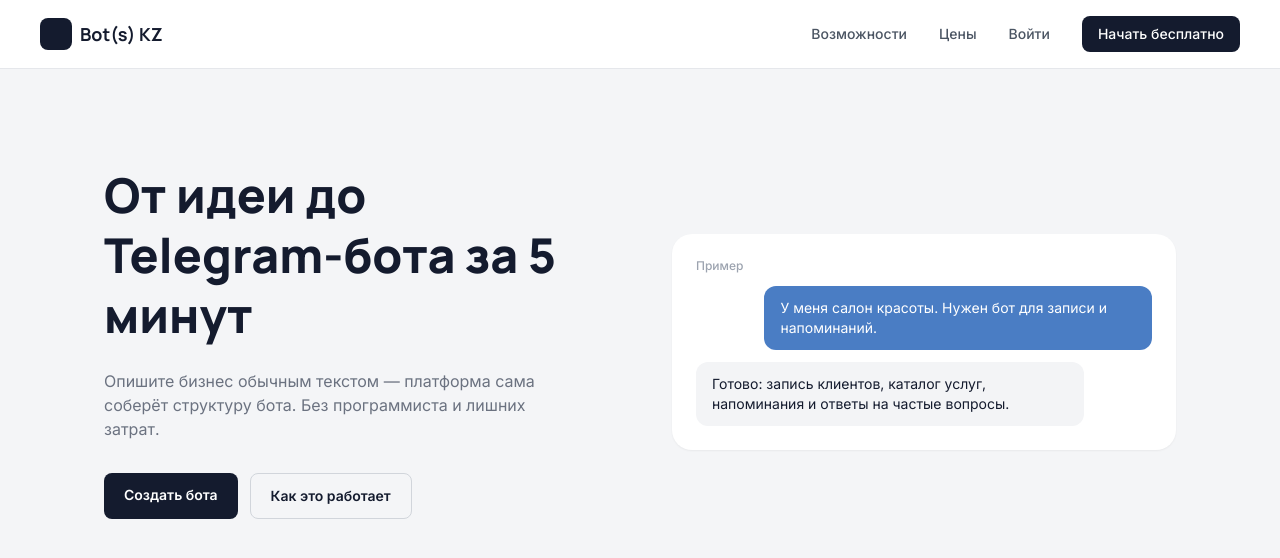
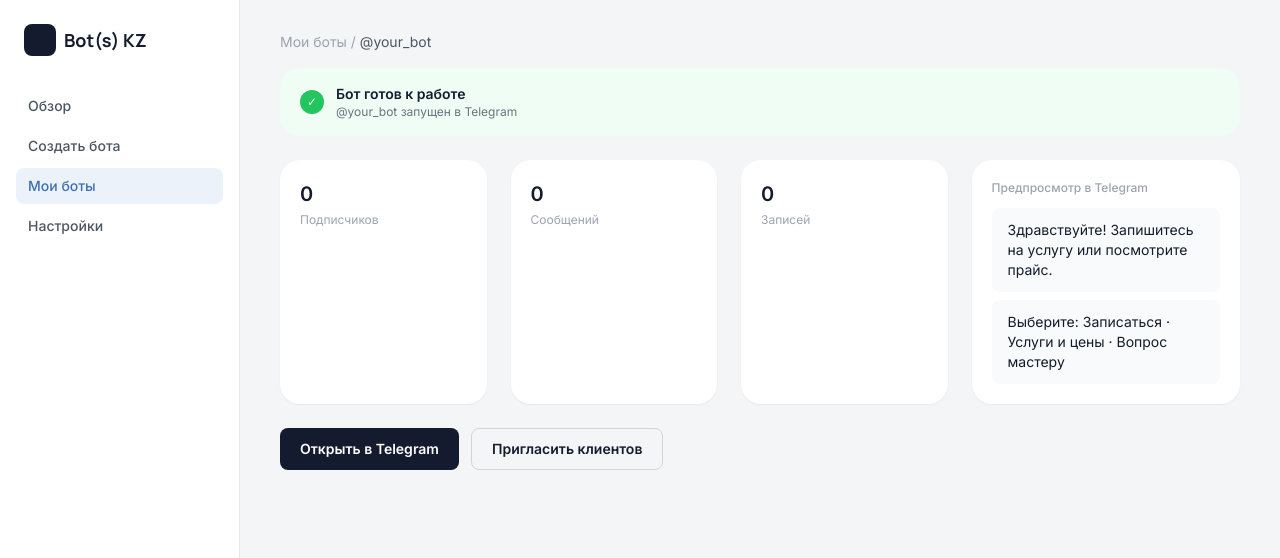
Before and after one commit to Just2Alim/Bot-s, a React (Vite) app: page /bots in a window 1280 px wide. Before the commit this address led to /. Shown: the top 558 px of the page. Built offline with nearby package versions, Linux system fonts and the light colour scheme.

Commit message:
add my bots

```diff
--- a/src/App.jsx
+++ b/src/App.jsx
@@ -5,6 +5,7 @@ import Overview from "./pages/Overview.jsx";
 import CreateBotDescribe from "./pages/CreateBotDescribe.jsx";
 import CreateBotStructure from "./pages/CreateBotStructure.jsx";
 import CreateBotSetup from "./pages/CreateBotSetup.jsx";
+import MyBots from "./pages/MyBots.jsx";
 
 export default function App() {
   return (
@@ -17,6 +18,8 @@ export default function App() {
         <Route path="/create/describe" element={<CreateBotDescribe />} />
         <Route path="/create/structure" element={<CreateBotStructure />} />
         <Route path="/create/setup" element={<CreateBotSetup />} />
+        <Route path="/bots" element={<MyBots />} />
+        <Route path="/bots/:botId" element={<MyBots />} />
       </Route>
 
       <Route path="*" element={<Navigate to="/" replace />} />
--- /dev/null
+++ b/src/pages/MyBots.jsx
@@ -0,0 +1,64 @@
+import { useCreateBot } from "../context/CreateBotContext.jsx";
+
+export default function MyBots() {
+  const { contacts } = useCreateBot();
+  const handle = contacts.channel || "@your_bot";
+
+  return (
+    <div>
+      <p className="mb-4 text-sm text-gray-400">
+        Мои боты / <span className="text-gray-600">{handle}</span>
+      </p>
+
+      <div className="flex items-center gap-3 rounded-xl2 bg-green-50 px-5 py-4">
+        <span className="flex h-6 w-6 items-center justify-center rounded-full bg-green-500 text-xs text-white">
+          ✓
+        </span>
+        <div>
+          <p className="text-sm font-semibold text-navy-950">
+            Бот готов к работе
+          </p>
+          <p className="text-xs text-gray-500">{handle} запущен в Telegram</p>
+        </div>
+      </div>
+
+      <div className="mt-6 grid grid-cols-1 gap-6 md:grid-cols-[1fr_1fr_1fr_1.3fr]">
+        {/* Метрики пока моковые — реальная статистика появится, когда бот
+            будет подключён к бэкенду. */}
+        <StatCard label="Подписчиков" value={0} />
+        <StatCard label="Сообщений" value={0} />
+        <StatCard label="Записей" value={0} />
+
+        <div className="rounded-xl2 bg-white p-5 shadow-sm">
+          <p className="mb-3 text-xs font-medium text-gray-400">
+            Предпросмотр в Telegram
+          </p>
+          <div className="mb-2 rounded-lg bg-gray-50 px-4 py-3 text-sm text-navy-950">
+            Здравствуйте! Запишитесь на услугу или посмотрите прайс.
+          </div>
+          <div className="rounded-lg bg-gray-50 px-4 py-3 text-sm text-navy-950">
+            Выберите: Записаться · Услуги и цены · Вопрос мастеру
+          </div>
+        </div>
+      </div>
+
+      <div className="mt-6 flex gap-3">
+        <button className="rounded-lg bg-navy-950 px-5 py-2.5 text-sm font-semibold text-white hover:bg-navy-900">
+          Открыть в Telegram
+        </button>
+        <button className="rounded-lg border border-gray-300 px-5 py-2.5 text-sm font-semibold text-navy-950 hover:bg-gray-50">
+          Пригласить клиентов
+        </button>
+      </div>
+    </div>
+  );
+}
+
+function StatCard({ label, value }) {
+  return (
+    <div className="rounded-xl2 bg-white p-5 shadow-sm">
+      <p className="text-xl font-bold text-navy-950">{value}</p>
+      <p className="mt-1 text-xs text-gray-400">{label}</p>
+    </div>
+  );
+}
```
